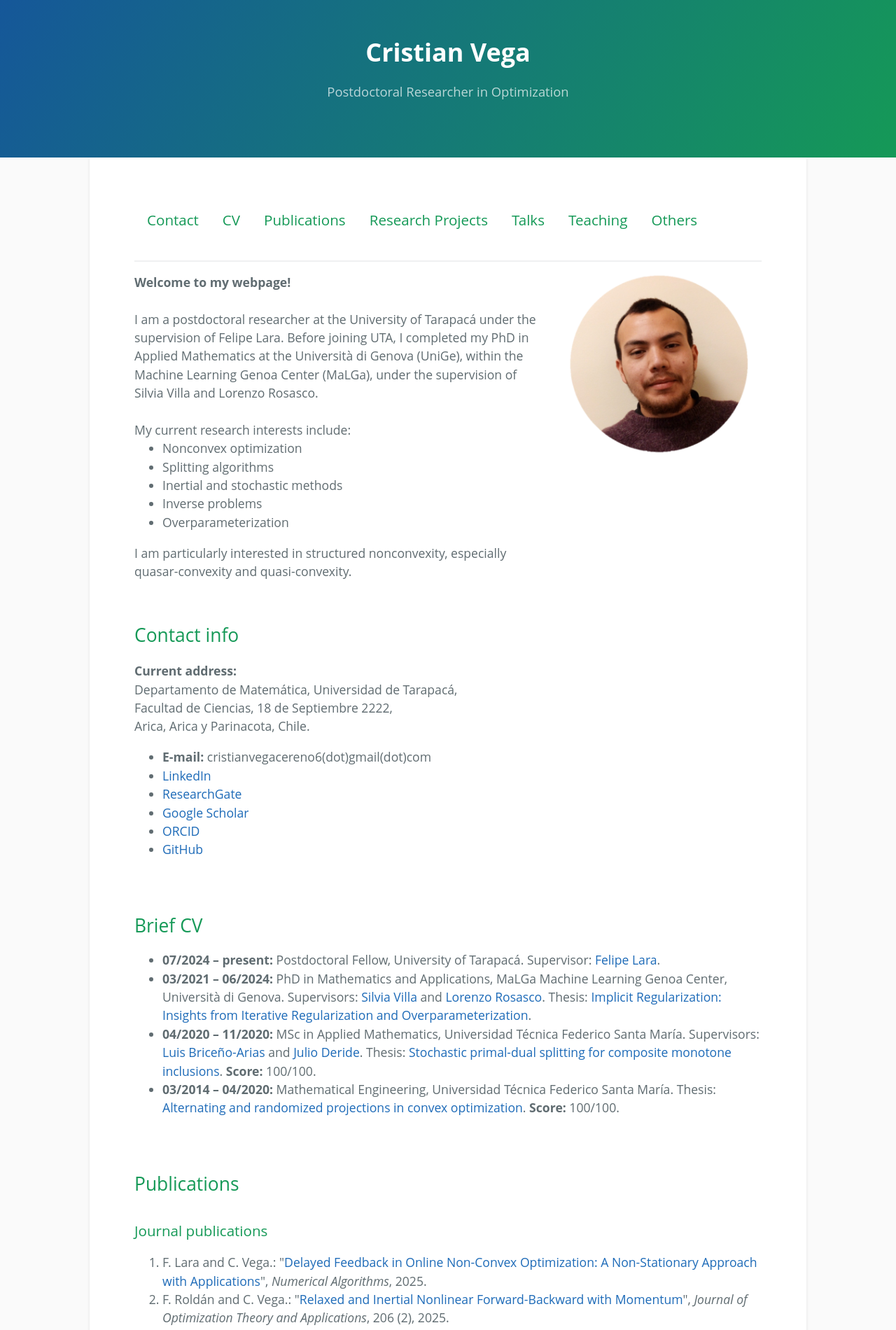
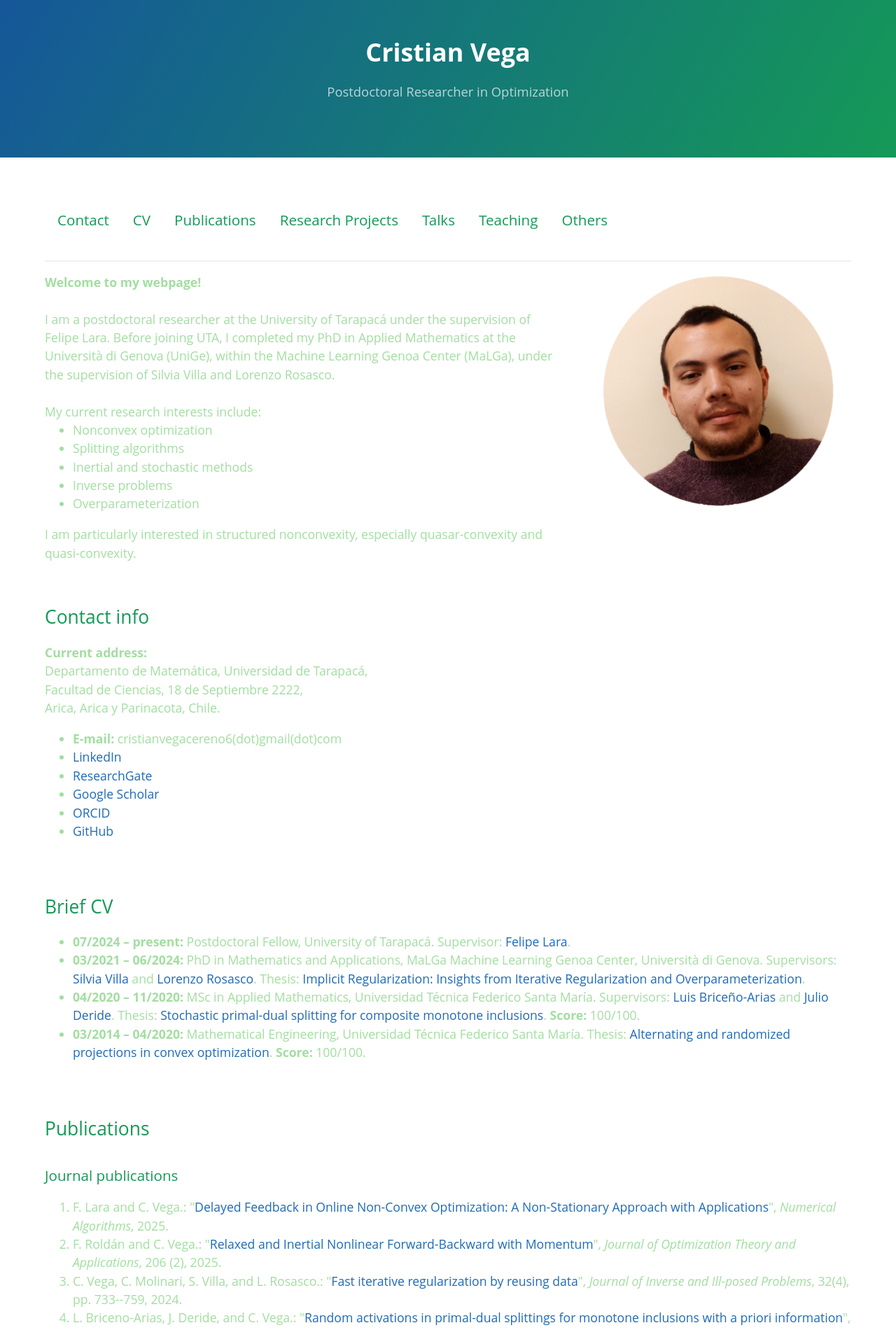
Before and after one commit to cristianvega1995/cristianvega1995.github.io, a Jekyll site: the page index.html, which Jekyll copies as it is, in a window 1280 px wide. Shown: the top 1900 px of the page at 70% size. Built offline with Jekyll 4.4.1, drawn with Linux system fonts in a browser that asks for light colours.

Commit message:
Update index.html

```diff
--- a/index.html
+++ b/index.html
@@ -20,7 +20,7 @@
             font-family: "Open Sans", "Helvetica Neue", Helvetica, Arial, sans-serif;
             font-size: 16px;
             line-height: 1.5;
-            color: #606c71;
+            color: #a2dea0;
             background: #fafafa;
         }
         a {
@@ -138,7 +138,8 @@
             }
         }
         .main-content {
-            max-width: 64rem;
+
+            max-width: 80rem;   /* or 90% for fluid width */
             padding: 2rem 6rem;
             margin: 0 auto;
             font-size: 1.1rem;
```
